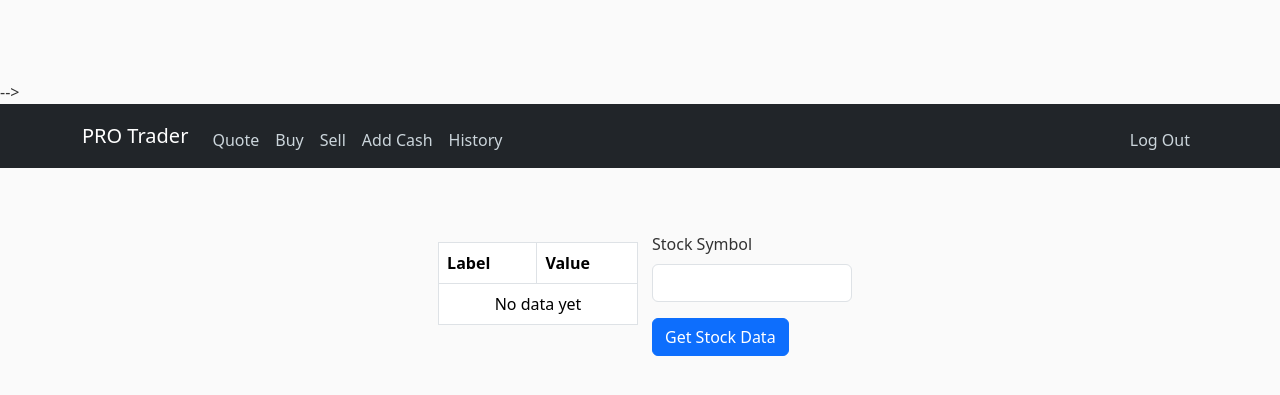
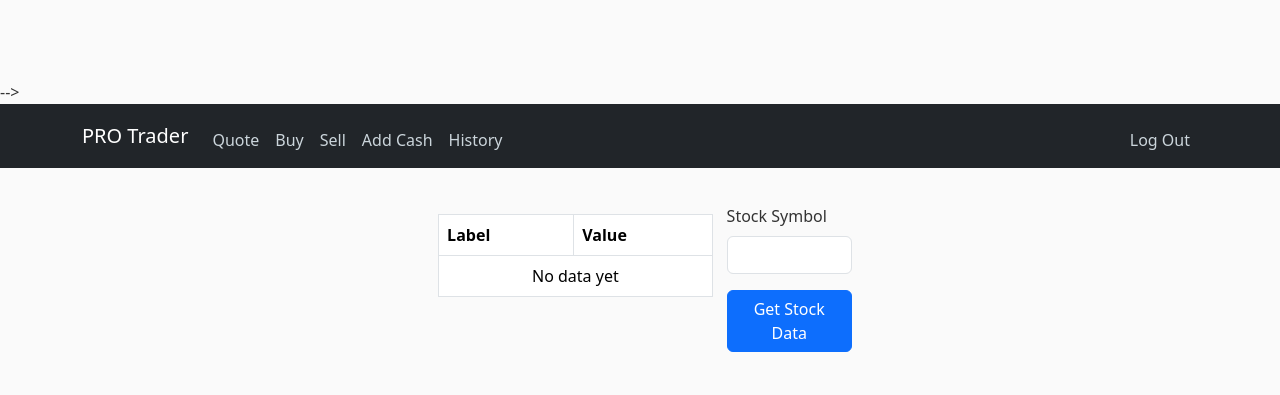
Before and after one commit to MarcusWun/final, a Flask app: page /quote in a window 1280 px wide. Shown: the top 395 px of the page. Run offline with Flask 3, Linux system fonts and the light colour scheme; a user stored in the database is signed in; some libraries are stand-ins or nearby versions.

Commit message:
New version

```diff
--- a/app.py
+++ b/app.py
@@ -106,7 +106,7 @@ def index():
 @app.route("/quote")
 @login_required
 def quote():
-    return render_template("quote.html")
+    return render_template("quote.html", title="Market Quote")
 
 
 # register route
@@ -197,6 +197,7 @@ def get_stock_data():
         # You can customize these fields as you wish
         stock_data = {
             "Symbol": symbol.upper(),
+            "Name": info.get('longName', 'Name not found'),
             "Current Price": info.get("currentPrice"),
             "Previous Close": info.get("previousClose"),
             "Open": info.get("open"),
--- a/static/styles.css
+++ b/static/styles.css
@@ -46,15 +46,21 @@ table {
     justify-content: center;
  }
 
+.custom-container {
+    max-width: 900px; /* Set a max-width for the container */
+    width: 100%;
+    margin: 0 auto; /* Center the container */
+    padding: 20px; /* Add some padding around the content */
+}
 
 h1 {
-    padding: 15px;
+    padding: 10px;
 }
 
 h2 {
-    padding: 15px;
+    padding: 10px;
 }
 
 h3 {
-    padding: 15px;
+    padding: 10px;
 }
--- a/templates/quote.html
+++ b/templates/quote.html
@@ -1,10 +1,10 @@
 {% extends "layout.html" %}
 
 {% block main %}
-<div class="container mt-5">
-  <div class="row">
+<div class="container custom-container">
+  <div class="row g-4">
     <!-- Column 1: Stock Info Table -->
-    <div class="col-md-6">
+    <div class="col-md-8">
       <table class="table table-bordered" id="stock-table">
         <thead>
           <tr>
@@ -20,7 +20,7 @@
     </div>
 
     <!-- Column 2: Form -->
-    <div class="col-md-6">
+    <div class="col-md-4">
       <form id="stock-form">
         <div class="mb-3">
           <label for="symbol" class="form-label">Stock Symbol</label>
```
Also changed, not shown: static/quote.js (+50 -4 lines).
